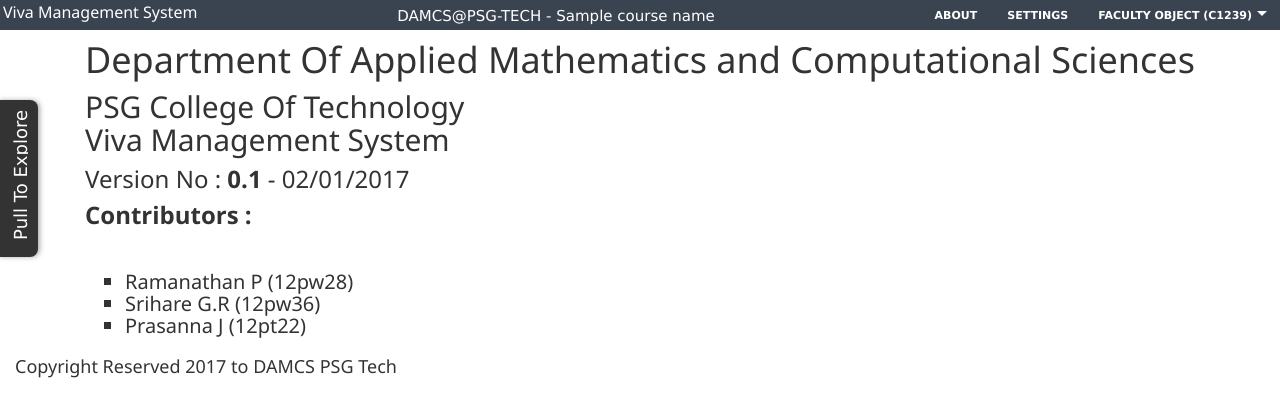
After one commit to ramvijay/VivaManagementSystem, a Django app: template templates/newVMS/about.html in a window 1280 px wide. The commit adds this page. Shown: the top 417 px of the page. Run offline with Django 3.2, Linux system fonts and the light colour scheme; data comes from the database, SQL or seed files in the repository; tables that the repository leaves empty hold one stand-in row (values such as "Sample post"); the template is opened without the code that fills it: values that come from a table or form of the project are taken from there, most other values are stand-ins (such as "Sample title", 1, 10 or a date in 2020); some libraries are stand-ins or nearby versions.

Commit message:
Added about page

```diff
--- a/VivaManagementSystem/urls.py
+++ b/VivaManagementSystem/urls.py
@@ -27,5 +27,6 @@
     url(r'^guide-allot/$', views.guide_allot),
     url(r'^guide-select/$', views.guide_select),
     url(r'^students',views.student_list),
+    url(r'^about', views.about),
     url(r'^ajax/(?P<ajax_call>[a-zA-Z_]+)/$', views.ajax),
 ] + static(settings.STATIC_URL, document_root=settings.STATIC_ROOT)
--- /dev/null
+++ b/templates/newVMS/about.html
@@ -0,0 +1,48 @@
+{% include "newVMS/header.html" %}
+{% include "newVMS/navbar.html" %}
+
+<div id="#content">
+    <div class="row">
+        <div class="container">
+            <div class="col-xs-12">
+                <h1>
+                    Department Of Applied Mathematics and Computational Sciences
+                </h1>
+                <h2>
+                    PSG College Of Technology <br/>
+                    Viva Management System <br/>
+                    <h3>Version No : <b>0.1</b> - 02/01/2017 </h3>
+
+                </h2>
+
+                <h3>
+                    <b>Contributors :  </b>
+
+                </h3>
+                <br/>
+                <h4>
+                    <ul>
+                        <li>
+                            Ramanathan P (12pw28) <br/>
+                        </li>
+                        <li>
+                            Srihare G.R (12pw36) <br/>
+                        </li>
+                        <li>
+                            Prasanna J (12pt22) <br/>
+                        </li>
+                    </ul>
+                </h4>
+
+            </div>
+        </div>
+    </div>
+    <div id="copyright" class="row container">
+        <div class="col-xs-12">
+            <h5>Copyright Reserved 2017 to DAMCS PSG Tech </h5>
+        </div>
+    </div>
+</div>
+
+
+{% include "newVMS/footer.html" %}
--- a/templates/newVMS/navbar.html
+++ b/templates/newVMS/navbar.html
@@ -27,6 +27,15 @@
 	<li class="parent pull-right">
 		<a href="/config/">
              SETTINGS
+		</a>
+		<!--ul class="dropdown-menu">
+			<li><a href="page_index.html#">Backend Settings</a></li>
+			<li><a href="page_index.html#">Frontend Settings</a></li>
+		</ul-->
+	</li>
+    <li class="parent pull-right">
+		<a href="/about/">
+             About
 		</a>
 		<!--ul class="dropdown-menu">
 			<li><a href="page_index.html#">Backend Settings</a></li>
```
Also changed, not shown: VivaManagementSystem/views.py (+27 -0 lines).
